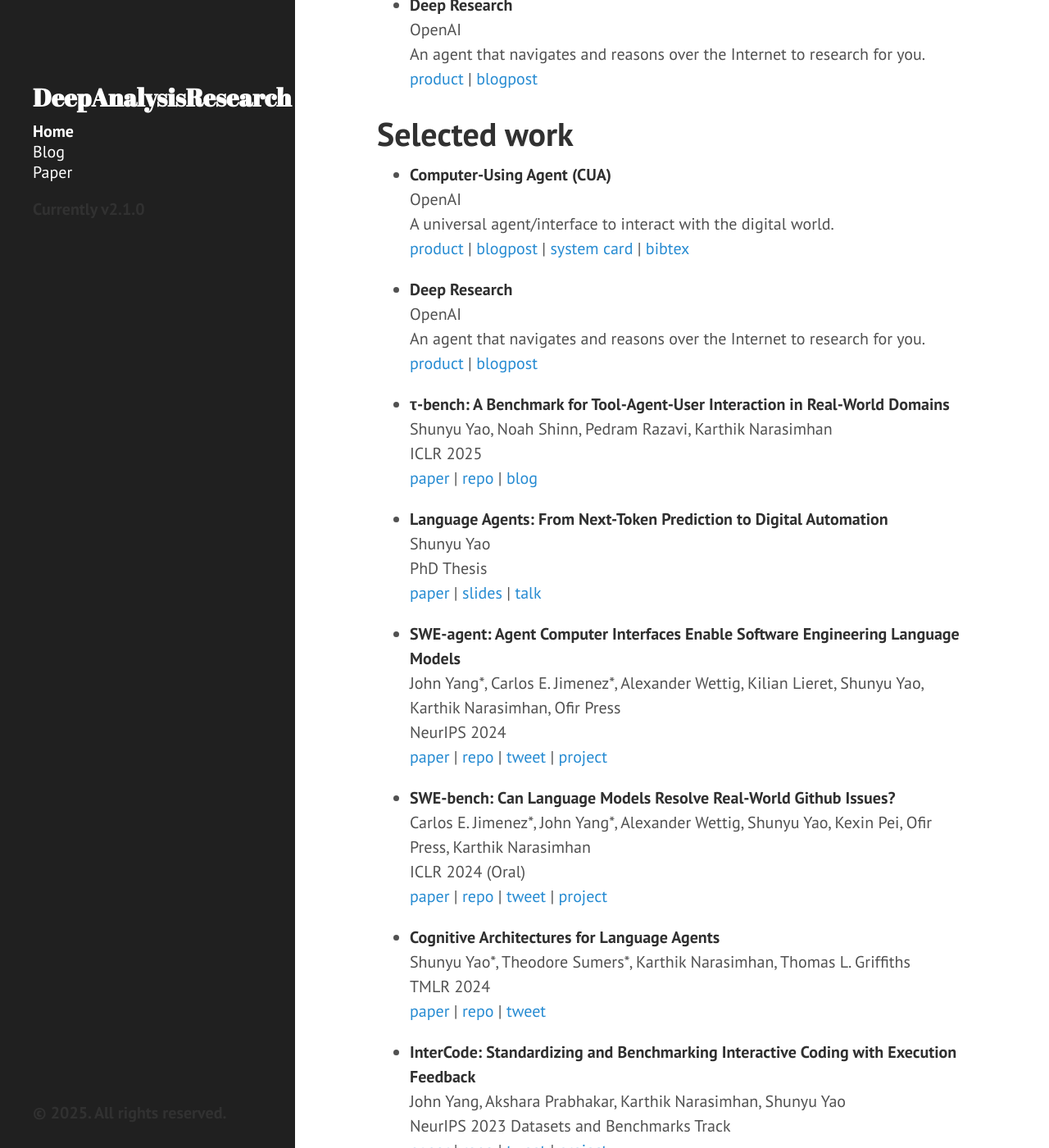
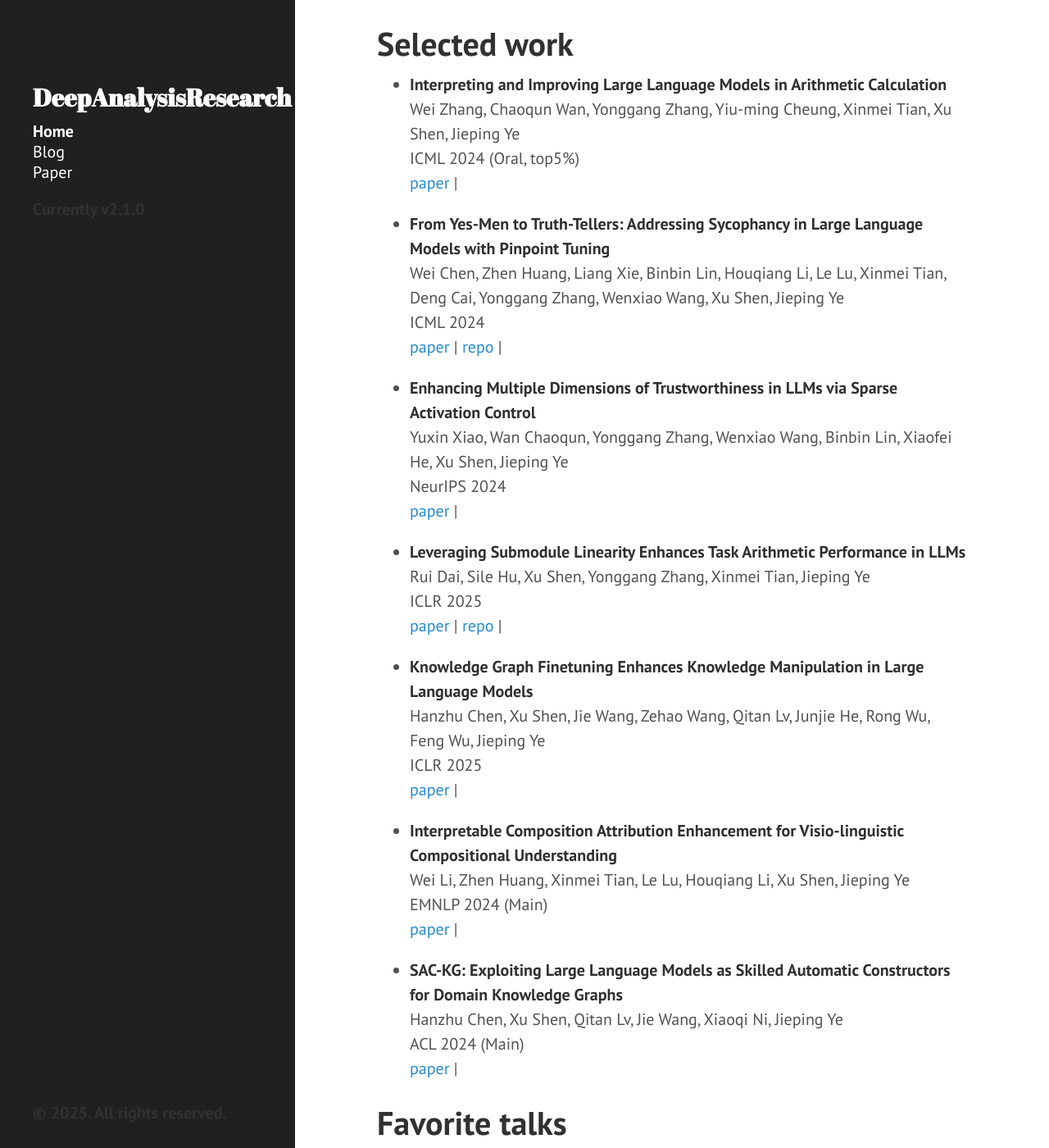
Before and after one commit to snowaner-ustc/snowaner-ustc.github.io, a Jekyll site: the page built from index.md, in a window 1280 px wide and 1400 px high, scrolled down 456 px. Shown: the whole window at 82% size. Built offline with Jekyll 4.4.1, drawn with Linux system fonts in a browser that asks for light colours; Markdown is read by kramdown in place of the engine named in the settings; some of the changed text lies outside the part shown.

Commit message:
Update index.md

```diff
--- a/index.md
+++ b/index.md
@@ -6,138 +6,58 @@ permalink: /index.html
 
 We are the team of Deep Analysis Research at Alibaba Cloud.
 
-We study Interpreting Mechanism, Knowledge Injection, Multilingual, Agents.
+We study LLM's mechanistic interpretability and agents.
 
 # Selected Blogs
 
-- **Computer-Using Agent (CUA)** <br>
+- **结构化** <br>
   OpenAI <br>
-  A universal agent/interface to interact with the digital world. <br>
-    [product](https://operator.chatgpt.com) |
-    [blogpost](https://openai.com/index/computer-using-agent/) |
-    [system card](https://cdn.openai.com/operator_system_card.pdf) |
-    [bibtex](http://cdn.openai.com/cua/cua2025.bib)
-
-
-
-- **Deep Research** <br>
-  OpenAI <br>
-  An agent that navigates and reasons over the Internet to research for you. <br>
-    [product](https://chatgpt.com) |
-    [blogpost](https://openai.com/index/introducing-deep-research/)
+  A talk on what is structurization, why structurization is important for humans and LLMs and how to do structurization. <br>
+    [blogpost](posts/2025-04-22-Structurization.md) |
 
 
 # Selected work
 
-- **Computer-Using Agent (CUA)** <br>
-  OpenAI <br>
-  A universal agent/interface to interact with the digital world. <br>
-    [product](https://operator.chatgpt.com) |
-    [blogpost](https://openai.com/index/computer-using-agent/) |
-    [system card](https://cdn.openai.com/operator_system_card.pdf) |
-    [bibtex](http://cdn.openai.com/cua/cua2025.bib)
+- **Interpreting and Improving Large Language Models in Arithmetic Calculation** <br>
+  Wei Zhang, Chaoqun Wan, Yonggang Zhang, Yiu-ming Cheung, Xinmei Tian, Xu Shen, Jieping Ye <br>
+  ICML 2024 (Oral, top5%) <br>
+    [paper](https://arxiv.org/abs/2409.01659) |
+
+- **From Yes-Men to Truth-Tellers: Addressing Sycophancy in Large Language Models with Pinpoint Tuning** <br>
+    Wei Chen, Zhen Huang, Liang Xie, Binbin Lin, Houqiang Li, Le Lu, Xinmei Tian, Deng Cai, Yonggang Zhang, Wenxiao Wang, Xu Shen, Jieping Ye <br>
+    ICML 2024 <br>
+    [paper](https://arxiv.org/abs/2409.01658) |
+    [repo](https://github.com/deep-analysis-research/sycophancy-interpretability) |
+
+- **Enhancing Multiple Dimensions of Trustworthiness in LLMs via Sparse Activation Control** <br>
+  Yuxin Xiao, Wan Chaoqun, Yonggang Zhang, Wenxiao Wang, Binbin Lin, Xiaofei He, Xu Shen, Jieping Ye <br>
+  NeurIPS 2024 <br>
+    [paper](https://arxiv.org/abs/2411.02461) |
+
+- **Leveraging Submodule Linearity Enhances Task Arithmetic Performance in LLMs** <br>
+  Rui Dai, Sile Hu, Xu Shen, Yonggang Zhang, Xinmei Tian, Jieping Ye <br>
+  ICLR 2025 <br>
+    [paper](https://arxiv.org/abs/2504.10902) |
+    [repo](https://github.com/deep-analysis-research/SLTA) |
+
+- **Knowledge Graph Finetuning Enhances Knowledge Manipulation in Large Language Models** <br>
+  Hanzhu Chen, Xu Shen, Jie Wang, Zehao Wang, Qitan Lv, Junjie He, Rong Wu, Feng Wu, Jieping Ye <br>
+  ICLR 2025 <br>
+    [paper](https://openreview.net/forum?id=oMFOKjwaRS) |
 
 
+- **Interpretable Composition Attribution Enhancement for Visio-linguistic Compositional Understanding** <br>
+  Wei Li, Zhen Huang, Xinmei Tian, Le Lu, Houqiang Li, Xu Shen, Jieping Ye <br>
+  EMNLP 2024 (Main) <br>
+    [paper](hhttps://aclanthology.org/2024.emnlp-main.810.pdf) |
 
-- **Deep Research** <br>
-  OpenAI <br>
-  An agent that navigates and reasons over the Internet to research for you. <br>
-    [product](https://chatgpt.com) |
-    [blogpost](https://openai.com/index/introducing-deep-research/)
+- **SAC-KG: Exploiting Large Language Models as Skilled Automatic Constructors for Domain Knowledge Graphs** <br>
+  Hanzhu Chen, Xu Shen, Qitan Lv, Jie Wang, Xiaoqi Ni, Jieping Ye <br>
+  ACL 2024 (Main) <br>
+    [paper](https://arxiv.org/abs/2410.02811) |
+
+# Favorite talks
+- [An Observation on Generalization](https://www.youtube.com/watch?v=AKMuA_TVz3A)
 
 
-- **τ-bench: A Benchmark for Tool-Agent-User Interaction in Real-World Domains** <br>
-  Shunyu Yao, Noah Shinn, Pedram Razavi, Karthik Narasimhan <br>
-  ICLR 2025 <br>
-    [paper](https://arxiv.org/abs/2406.12045) |
-    [repo](https://github.com/sierra-research/tau-bench) |
-    [blog](https://sierra.ai/blog/benchmarking-ai-agents)
-
-- **Language Agents: From Next-Token Prediction to Digital Automation** <br>
-  Shunyu Yao <br>
-  PhD Thesis <br>
-    [paper](https://ysymyth.github.io/papers/Dissertation-finalized.pdf) |
-    [slides](https://ysymyth.github.io/papers/fpo.pdf) |
-    [talk](https://www.youtube.com/watch?v=zwfE6J2BIR4)
-
-- **SWE-agent: Agent Computer Interfaces Enable Software Engineering Language Models** <br>
-  John Yang\*, Carlos E. Jimenez\*, Alexander Wettig, Kilian Lieret, Shunyu Yao, Karthik Narasimhan, Ofir Press <br>
-  NeurIPS 2024 <br>
-    [paper](https://swe-agent.com/paper.pdf) |
-    [repo](https://github.com/princeton-nlp/SWE-agent) |
-    [tweet](https://twitter.com/jyangballin/status/1775114444370051582) |
-    [project](http://www.swe-agent.com)
-
-
-- **SWE-bench: Can Language Models Resolve Real-World Github Issues?** <br>
-  Carlos E. Jimenez\*, John Yang\*, Alexander Wettig, Shunyu Yao, Kexin Pei, Ofir Press, Karthik Narasimhan <br>
-  ICLR 2024 (Oral) <br>
-    [paper](https://arxiv.org/abs/2310.06770) |
-    [repo](https://github.com/princeton-nlp/SWE-bench) |
-    [tweet](https://twitter.com/jyangballin/status/1711822353473437953) |
-    [project](http://www.swebench.com)
-
-- **Cognitive Architectures for Language Agents** <br>
-    Shunyu Yao\*, Theodore Sumers\*, Karthik Narasimhan, Thomas L. Griffiths <br>
-    TMLR 2024 <br>
-    [paper](https://arxiv.org/abs/2309.02427) |
-    [repo](https://github.com/ysymyth/awesome-language-agents) |
-    [tweet](https://twitter.com/ShunyuYao12/status/1699396834983362690)
-
-
-- **InterCode: Standardizing and Benchmarking Interactive Coding with Execution Feedback** <br>
-    John Yang, Akshara Prabhakar, Karthik Narasimhan, Shunyu Yao <br>
-    NeurIPS 2023 Datasets and Benchmarks Track <br>
-    [paper](https://arxiv.org/abs/2306.14898) |
-    [repo](https://github.com/princeton-nlp/intercode) |
-    [tweet](https://twitter.com/ShunyuYao12/status/1675903408727896066) |
-    [project](https://intercode-benchmark.github.io)
-
-- **Reflexion: Language Agents with Verbal Reinforcement Learning** <br>
-    Noah Shinn, Federico Cassano, Beck Labash, Ashwin Gopinath, Karthik Narasimhan, Shunyu Yao <br>
-    NeurIPS 2023 <br>
-    [paper](https://arxiv.org/abs/2303.11366) |
-    [repo](https://github.com/noahshinn024/reflexion) |
-    [tweet](https://twitter.com/ShunyuYao12/status/1661875632387641345)
-
-- **Tree of Thoughts: Deliberate Problem Solving with Large Language Models** <br>
-    Shunyu Yao, Dian Yu, Jeffrey Zhao, Izhak Shafran, Thomas L. Griffiths, Yuan Cao, Karthik Narasimhan <br>
-    NeurIPS 2023 (Oral) <br>
-    [paper](https://arxiv.org/abs/2305.10601) |
-    [repo](https://github.com/ysymyth/tree-of-thought-llm) |
-    [tweet](https://twitter.com/ShunyuYao12/status/1659357547474681857)
-
-- **ReAct: Synergizing Reasoning and Acting in Language Models** <br>
-    Shunyu Yao, Jeffrey Zhao, Dian Yu, Nan Du, Izhak Shafran, Karthik Narasimhan, Yuan Cao <br>
-    ICLR 2023 (Oral, top 5%) <br>
-    [paper](https://arxiv.org/abs/2210.03629) |
-    [repo](https://github.com/ysymyth/ReAct) |
-    [tweet](https://twitter.com/ShunyuYao12/status/1579475607402217472) |
-    [project](https://react-lm.github.io) |
-    [Google AI blogpost](https://ai.googleblog.com/2022/11/react-synergizing-reasoning-and-acting.html)
-
-- **WebShop: Towards Scalable Real-World Web Interaction with Grounded Language Agents** <br>
-    Shunyu Yao\*, Howard Chen\*, John Yang, Karthik Narasimhan <br>
-    NeurIPS 2022 <br>
-    [paper](https://arxiv.org/abs/2207.01206) |
-    [repo](https://github.com/princeton-nlp/WebShop) |
-    [tweet](https://twitter.com/ShunyuYao12/status/1546220013186596864) |
-    [project](https://webshop-pnlp.github.io) |
-    [demo](https://webshop-pnlp.github.io/#demo) |
-    [Quanta Magazine](https://www.quantamagazine.org/machines-learn-better-if-we-teach-them-the-basics-20230201/)
-
-
-# Favorite talks
-- [Language Agents: From Next-Token Prediction to Digital Automation](https://www.youtube.com/watch?v=zwfE6J2BIR4)
-- [On Formulating and Evaluating Language Agents](https://www.youtube.com/watch?v=qmGu9okiICU)
-- [从语言模型到语言智能体](https://www.bilibili.com/video/BV1ju4y1e7Em)
-- [Re-thinking Reinforcement Learning in the Era of Large Language Models](https://docs.google.com/presentation/d/1mlhFBRdzN3aXQ1kDCwxGFfnQdjnHr7Ou9DAhLk186Y0/edit?usp=sharing&resourcekey=0-MVtkY5wr6GD-Dm80Cvsruw)
-
-
-# Recent readings
-* The Double Helix (James Watson)
-* Lectures on General Relativity (David Tong)
-* What Babies Know (Elizabeth Spelke)
-* The Art of Doing Science and Engineering (Richard Hamming)
-
 (last updated: Apr 2025)
```
